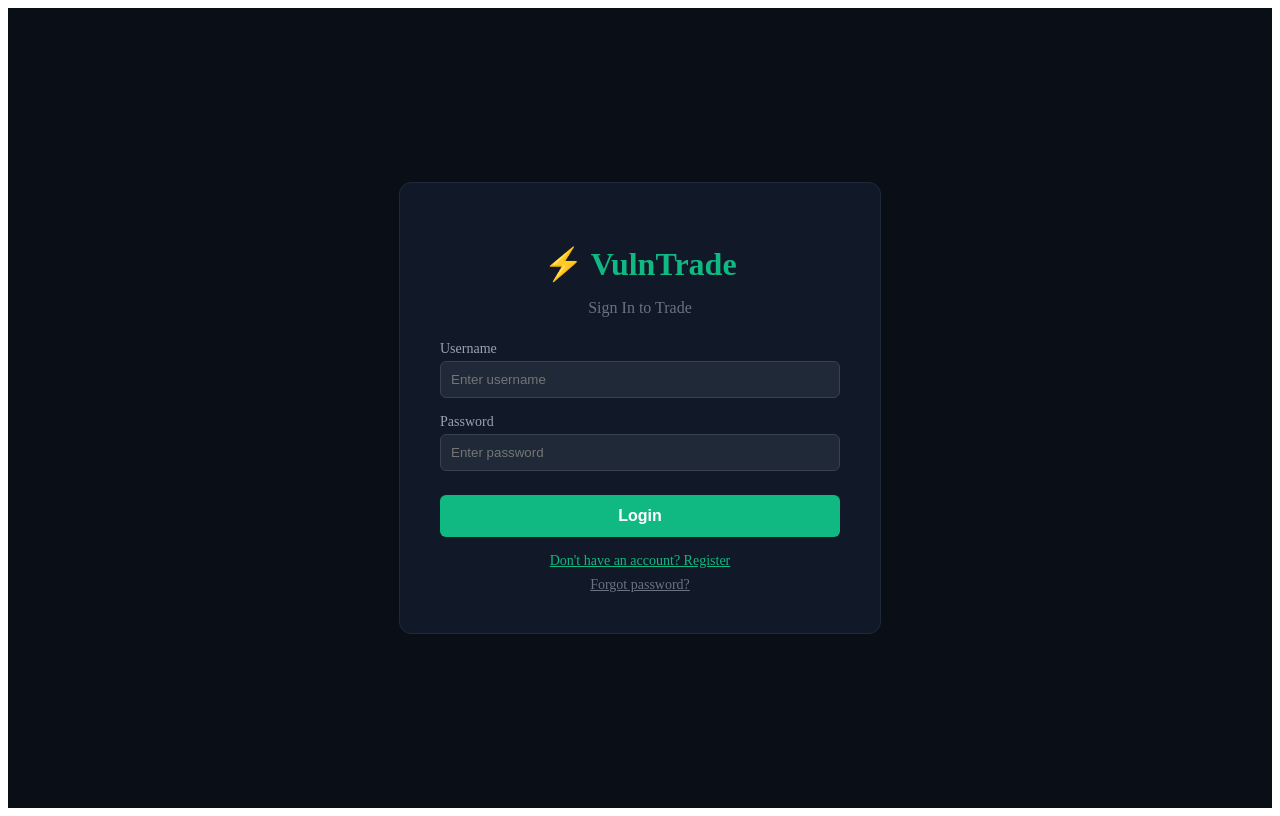
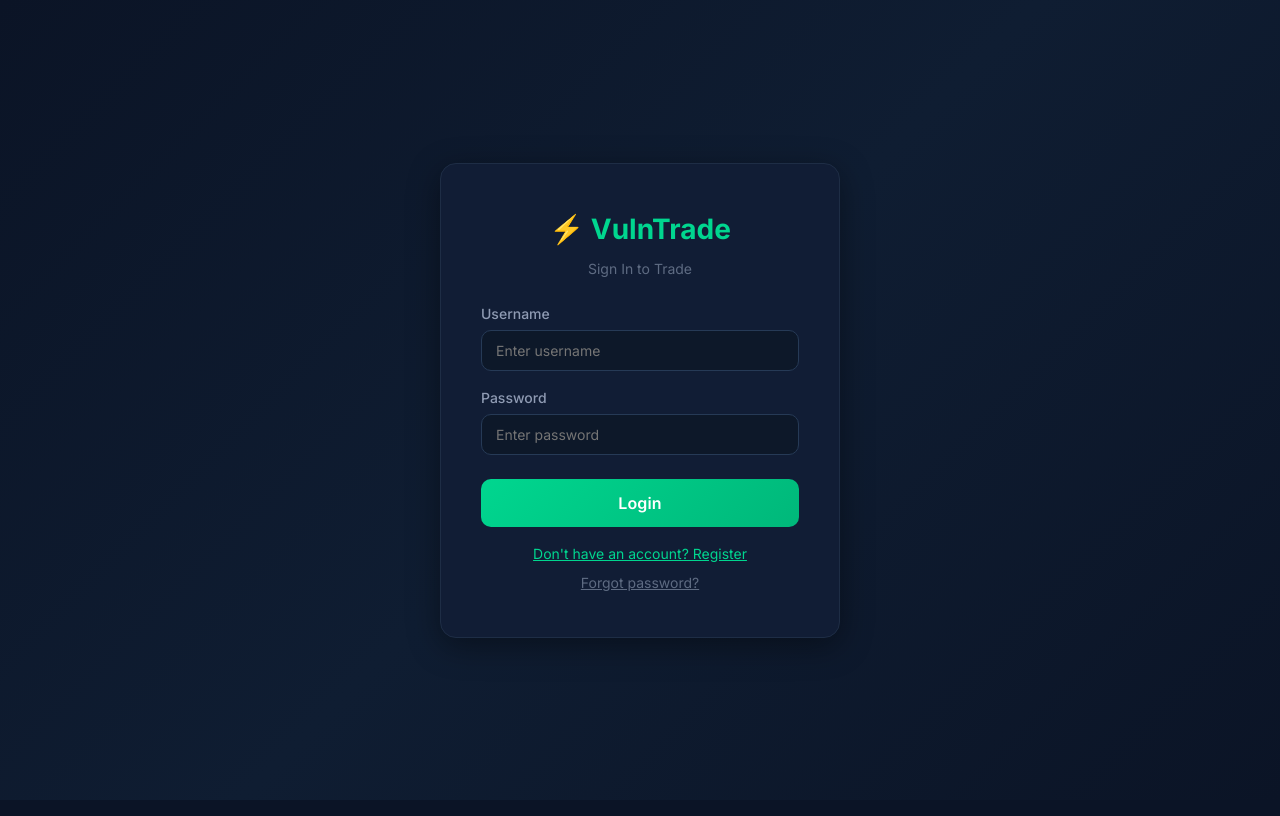
Before and after one commit to 0xj4f/vulntrade, a React (Create React App) app in the folder frontend/: page /login in a window 1280 px wide. Built offline with nearby package versions, Linux system fonts and the light colour scheme.

Commit message:
update shared.js and app.js

```diff
--- a/frontend/public/index.html
+++ b/frontend/public/index.html
@@ -5,6 +5,108 @@
     <meta name="viewport" content="width=device-width, initial-scale=1" />
     <title>VulnTrade - Trading Platform</title>
     <!-- VULN: No CSP meta tag -->
+    <link rel="preconnect" href="https://fonts.googleapis.com" />
+    <link rel="preconnect" href="https://fonts.gstatic.com" crossorigin />
+    <link href="https://fonts.googleapis.com/css2?family=Inter:wght@400;500;600;700&display=swap" rel="stylesheet" />
+    <style>
+      /* ── Global Reset & Theme ─────────────────────────── */
+      *, *::before, *::after {
+        box-sizing: border-box;
+        margin: 0;
+        padding: 0;
+      }
+
+      html {
+        font-size: 14px;
+        -webkit-font-smoothing: antialiased;
+        -moz-osx-font-smoothing: grayscale;
+      }
+
+      body {
+        font-family: 'Inter', -apple-system, BlinkMacSystemFont, 'Segoe UI',
+                     Roboto, Oxygen, Ubuntu, Cantarell, sans-serif;
+        background-color: #0B1426;
+        color: #FFFFFF;
+        line-height: 1.5;
+        overflow-x: hidden;
+      }
+
+      /* ── Scrollbar ────────────────────────────────────── */
+      ::-webkit-scrollbar {
+        width: 6px;
+        height: 6px;
+      }
+      ::-webkit-scrollbar-track {
+        background: #0B1426;
+      }
+      ::-webkit-scrollbar-thumb {
+        background: #263A56;
+        border-radius: 3px;
+      }
+      ::-webkit-scrollbar-thumb:hover {
+        background: #2E4468;
+      }
+
+      /* ── Focus Ring ───────────────────────────────────── */
+      input:focus, select:focus, textarea:focus {
+        border-color: #4F8BFF !important;
+        box-shadow: 0 0 0 3px rgba(79,139,255,0.15) !important;
+        outline: none;
+      }
+
+      /* ── Button Hover ─────────────────────────────────── */
+      button {
+        font-family: inherit;
+      }
+      button:hover:not(:disabled) {
+        transform: translateY(-1px);
+        box-shadow: 0 4px 12px rgba(0,0,0,0.3);
+      }
+      button:active:not(:disabled) {
+        transform: translateY(0);
+      }
+
+      /* ── Links ────────────────────────────────────────── */
+      a {
+        transition: color 0.15s ease, opacity 0.15s ease;
+      }
+      a:hover {
+        opacity: 0.85;
+      }
+
+      /* ── Table Row Hover ──────────────────────────────── */
+      tbody tr {
+        transition: background-color 0.15s ease;
+      }
+      tbody tr:hover {
+        background-color: rgba(79,139,255,0.04);
+      }
+
+      /* ── Selections ───────────────────────────────────── */
+      ::selection {
+        background: rgba(79,139,255,0.3);
+        color: #FFFFFF;
+      }
+
+      /* ── Card Hover (via class) ───────────────────────── */
+      .card-hover:hover {
+        border-color: #263A56 !important;
+        box-shadow: 0 4px 20px rgba(0,0,0,0.25) !important;
+      }
+
+      /* ── Transitions ──────────────────────────────────── */
+      input, select, textarea {
+        font-family: inherit;
+        transition: border-color 0.2s ease, box-shadow 0.2s ease;
+      }
+
+      /* ── Toast Override ───────────────────────────────── */
+      .Toastify__toast-theme--dark {
+        background: #111D35 !important;
+        border: 1px solid #1E2D45 !important;
+        border-radius: 10px !important;
+      }
+    </style>
   </head>
   <body>
     <noscript>You need to enable JavaScript to run this app.</noscript>
--- a/frontend/src/App.js
+++ b/frontend/src/App.js
@@ -44,46 +44,56 @@ function AppContent() {
   }, [isAuthenticated]);
 
   return (
-    <div style={{ minHeight: '100vh', backgroundColor: '#0a0e17', color: '#e1e5ea' }}>
+    <div style={{ minHeight: '100vh', backgroundColor: '#0B1426', color: '#FFFFFF' }}>
       {isAuthenticated && (
         <nav style={{
-          backgroundColor: '#111827',
-          padding: '12px 24px',
+          backgroundColor: '#0E1A2E',
+          padding: '0 24px',
           display: 'flex',
           justifyContent: 'space-between',
           alignItems: 'center',
-          borderBottom: '1px solid #1f2937'
+          borderBottom: '1px solid #1E2D45',
+          height: '56px',
         }}>
-          <div style={{ display: 'flex', gap: '20px', alignItems: 'center' }}>
-            <span style={{ fontSize: '20px', fontWeight: 'bold', color: '#10b981' }}>
+          <div style={{ display: 'flex', gap: '8px', alignItems: 'center' }}>
+            <span style={{ fontSize: '18px', fontWeight: '700', color: '#00D68F', marginRight: '20px', letterSpacing: '-0.02em' }}>
               ⚡ VulnTrade
             </span>
-            <Link to="/dashboard" style={{ color: '#9ca3af', textDecoration: 'none' }}>
+            <Link to="/dashboard" style={{ color: '#8F9BB3', textDecoration: 'none', padding: '6px 14px', borderRadius: '8px', fontSize: '14px', fontWeight: '500', transition: 'all 0.15s ease' }}>
               Dashboard
             </Link>
-            <Link to="/portfolio" style={{ color: '#9ca3af', textDecoration: 'none' }}>
+            <Link to="/portfolio" style={{ color: '#8F9BB3', textDecoration: 'none', padding: '6px 14px', borderRadius: '8px', fontSize: '14px', fontWeight: '500', transition: 'all 0.15s ease' }}>
               Portfolio
             </Link>
-            <Link to="/history" style={{ color: '#9ca3af', textDecoration: 'none' }}>
+            <Link to="/history" style={{ color: '#8F9BB3', textDecoration: 'none', padding: '6px 14px', borderRadius: '8px', fontSize: '14px', fontWeight: '500', transition: 'all 0.15s ease' }}>
               History
             </Link>
-            <Link to="/account" style={{ color: '#9ca3af', textDecoration: 'none' }}>
+            <Link to="/account" style={{ color: '#8F9BB3', textDecoration: 'none', padding: '6px 14px', borderRadius: '8px', fontSize: '14px', fontWeight: '500', transition: 'all 0.15s ease' }}>
               Account
             </Link>
             {/* VULN: Admin link only hidden by client-side check */}
             {isAdmin() && (
-              <Link to="/admin" style={{ color: '#ef4444', textDecoration: 'none' }}>
+              <Link to="/admin" style={{ color: '#FF3D71', textDecoration: 'none', padding: '6px 14px', borderRadius: '8px', fontSize: '14px', fontWeight: '500' }}>
                 Admin
               </Link>
             )}
           </div>
-          <div style={{ display: 'flex', gap: '16px', alignItems: 'center' }}>
-            <span style={{ color: '#6b7280', fontSize: '14px' }}>
-              {user?.username} ({user?.role})
+          <div style={{ display: 'flex', gap: '14px', alignItems: 'center' }}>
+            <div style={{
+              width: '32px', height: '32px', borderRadius: '50%',
+              background: 'linear-gradient(135deg, #4F8BFF, #8B5CF6)',
+              display: 'flex', alignItems: 'center', justifyContent: 'center',
+              fontSize: '13px', fontWeight: '700', color: '#fff',
+            }}>
+              {user?.username?.charAt(0)?.toUpperCase() || '?'}
+            </div>
+            <span style={{ color: '#5E6B82', fontSize: '13px' }}>
+              {user?.username}
             </span>
             <button onClick={logout} style={{
-              background: '#374151', border: 'none', color: '#e5e7eb',
-              padding: '6px 12px', borderRadius: '4px', cursor: 'pointer'
+              background: '#1E2D45', border: '1px solid #263A56', color: '#8F9BB3',
+              padding: '6px 14px', borderRadius: '8px', cursor: 'pointer',
+              fontSize: '13px', fontWeight: '500',
             }}>
               Logout
             </button>
--- a/frontend/src/styles/shared.js
+++ b/frontend/src/styles/shared.js
@@ -1,39 +1,58 @@
 /**
  * Shared style objects used across all pages.
  * Single source of truth for the app's visual language.
+ *
+ * MODERNIZED — deep navy palette, rounded cards, glassmorphism accents.
  */
 
 // ── Colors ──────────────────────────────────────────────
 export const colors = {
-  bgPage: '#0a0e17',
-  bgCard: '#111827',
-  bgInput: '#1f2937',
-  bgStat: '#0f172a',
-  borderDefault: '#1f2937',
-  borderMedium: '#374151',
-  borderDanger: '#7f1d1d',
-  borderWarning: '#92400e',
-  textPrimary: '#e5e7eb',
-  textSecondary: '#9ca3af',
-  textMuted: '#6b7280',
-  textDim: '#4b5563',
-  green: '#10b981',
-  red: '#ef4444',
-  blue: '#3b82f6',
-  amber: '#f59e0b',
-  purple: '#8b5cf6',
-  greenDark: '#064e3b',
-  redDark: '#7f1d1d',
-  purpleDark: '#1e1b4b',
-  purpleLight: '#a5b4fc',
-  amberLight: '#fbbf24',
-  redLight: '#fca5a5',
-  greenLight: '#6ee7b7',
+  // Backgrounds
+  bgPage:       '#0B1426',
+  bgCard:       '#111D35',
+  bgCardHover:  '#152240',
+  bgInput:      '#0D1829',
+  bgStat:       '#0A1628',
+  bgNav:        '#0E1A2E',
+
+  // Borders
+  borderDefault: '#1E2D45',
+  borderMedium:  '#263A56',
+  borderLight:   '#2E4468',
+  borderDanger:  '#5C1D1D',
+  borderWarning: '#6B4106',
+
+  // Text
+  textPrimary:   '#FFFFFF',
+  textSecondary: '#8F9BB3',
+  textMuted:     '#5E6B82',
+  textDim:       '#3D4A5C',
+
+  // Accents
+  green:      '#00D68F',
+  red:        '#FF3D71',
+  blue:       '#4F8BFF',
+  amber:      '#FFAA00',
+  purple:     '#8B5CF6',
+
+  // Accent darks (for backgrounds)
+  greenDark:  '#0A2E1F',
+  redDark:    '#2E0F1A',
+  blueDark:   '#0F1F3D',
+  purpleDark: '#1A1040',
+  amberDark:  '#2E2000',
+
+  // Accent lights (for text on dark accent bg)
+  greenLight:  '#6EEDB8',
+  redLight:    '#FF8FAA',
+  purpleLight: '#B4A5FC',
+  amberLight:  '#FFD166',
+  blueLight:   '#8FB8FF',
 };
 
 // ── Layout ──────────────────────────────────────────────
 export const pageContainer = (maxWidth = '1200px') => ({
-  padding: '24px',
+  padding: '28px 24px',
   maxWidth,
   margin: '0 auto',
 });
@@ -43,50 +62,59 @@ export const authContainer = {
   justifyContent: 'center',
   alignItems: 'center',
   minHeight: '100vh',
-  backgroundColor: colors.bgPage,
+  background: `linear-gradient(135deg, ${colors.bgPage} 0%, #0F1D32 50%, #0B1426 100%)`,
 };
 
-export const authCard = (width = '400px') => ({
+export const authCard = (width = '420px') => ({
   backgroundColor: colors.bgCard,
-  padding: '40px',
-  borderRadius: '12px',
+  padding: '44px 40px',
+  borderRadius: '16px',
   width,
   border: `1px solid ${colors.borderDefault}`,
+  boxShadow: '0 8px 32px rgba(0,0,0,0.4)',
 });
 
 // ── Cards ───────────────────────────────────────────────
 export const cardStyle = {
   backgroundColor: colors.bgCard,
-  padding: '20px',
-  borderRadius: '8px',
+  padding: '24px',
+  borderRadius: '14px',
   marginBottom: '20px',
   border: `1px solid ${colors.borderDefault}`,
+  boxShadow: '0 2px 12px rgba(0,0,0,0.15)',
+  transition: 'border-color 0.2s ease, box-shadow 0.2s ease',
 };
 
 export const cardDanger = {
   ...cardStyle,
   border: `1px solid ${colors.borderDanger}`,
+  boxShadow: `0 2px 12px rgba(92,29,29,0.15)`,
 };
 
 export const cardWarning = {
   ...cardStyle,
   border: `1px solid ${colors.borderWarning}`,
+  boxShadow: `0 2px 12px rgba(107,65,6,0.15)`,
 };
 
 export const statCard = {
-  padding: '16px',
-  background: colors.bgStat,
-  borderRadius: '8px',
+  padding: '20px',
+  background: `linear-gradient(135deg, ${colors.bgStat} 0%, ${colors.bgCard} 100%)`,
+  borderRadius: '12px',
+  border: `1px solid ${colors.borderDefault}`,
 };
 
 // ── Inputs ──────────────────────────────────────────────
 export const inputStyle = {
-  padding: '10px',
+  padding: '11px 14px',
   backgroundColor: colors.bgInput,
   border: `1px solid ${colors.borderMedium}`,
-  borderRadius: '6px',
+  borderRadius: '10px',
   color: colors.textPrimary,
   boxSizing: 'border-box',
+  fontSize: '14px',
+  outline: 'none',
+  transition: 'border-color 0.2s ease, box-shadow 0.2s ease',
 };
 
 export const inputFull = {
@@ -97,45 +125,53 @@ export const inputFull = {
 // ── Buttons ─────────────────────────────────────────────
 const buttonBase = {
   border: 'none',
-  borderRadius: '6px',
+  borderRadius: '10px',
   color: 'white',
   cursor: 'pointer',
-  fontWeight: 'bold',
+  fontWeight: '600',
+  fontSize: '14px',
+  letterSpacing: '0.01em',
+  transition: 'transform 0.15s ease, box-shadow 0.15s ease, opacity 0.15s ease',
 };
 
 export const buttonStyles = {
-  green: { ...buttonBase, backgroundColor: colors.green },
-  red: { ...buttonBase, backgroundColor: colors.red },
-  blue: { ...buttonBase, backgroundColor: colors.blue },
-  amber: { ...buttonBase, backgroundColor: colors.amber, color: colors.bgCard },
-  purple: { ...buttonBase, backgroundColor: colors.purple },
-  gray: { ...buttonBase, backgroundColor: colors.borderMedium, color: colors.textPrimary, fontWeight: 'normal' },
-  darkRed: { ...buttonBase, backgroundColor: colors.redDark, color: colors.redLight, fontWeight: 'normal' },
+  green:   { ...buttonBase, background: `linear-gradient(135deg, ${colors.green}, #00B87A)` },
+  red:     { ...buttonBase, background: `linear-gradient(135deg, ${colors.red}, #E0284F)` },
+  blue:    { ...buttonBase, background: `linear-gradient(135deg, ${colors.blue}, #3A6FE0)` },
+  amber:   { ...buttonBase, background: `linear-gradient(135deg, ${colors.amber}, #E09500)`, color: '#1A1400' },
+  purple:  { ...buttonBase, background: `linear-gradient(135deg, ${colors.purple}, #7044E0)` },
+  gray:    { ...buttonBase, backgroundColor: colors.borderMedium, color: colors.textSecondary, fontWeight: '500' },
+  darkRed: { ...buttonBase, backgroundColor: colors.redDark, color: colors.redLight, fontWeight: '500', border: `1px solid ${colors.borderDanger}` },
 };
 
-export const btnSmall = { padding: '6px 14px', fontSize: '12px' };
-export const btnMedium = { padding: '10px 20px' };
-export const btnLarge = { padding: '12px', width: '100%', fontSize: '16px' };
+export const btnSmall  = { padding: '6px 16px', fontSize: '12px' };
+export const btnMedium = { padding: '10px 22px', fontSize: '14px' };
+export const btnLarge  = { padding: '14px', width: '100%', fontSize: '16px' };
 
 // ── Labels ──────────────────────────────────────────────
 export const labelStyle = {
   color: colors.textMuted,
   fontSize: '12px',
   display: 'block',
-  marginBottom: '4px',
+  marginBottom: '6px',
+  fontWeight: '500',
+  letterSpacing: '0.03em',
+  textTransform: 'uppercase',
 };
 
 export const formLabel = {
   display: 'block',
   color: colors.textSecondary,
-  marginBottom: '4px',
+  marginBottom: '6px',
   fontSize: '14px',
+  fontWeight: '500',
 };
 
 // ── Tables ──────────────────────────────────────────────
 export const tableStyle = {
   width: '100%',
-  borderCollapse: 'collapse',
+  borderCollapse: 'separate',
+  borderSpacing: '0',
 };
 
 export const tableSmall = {
@@ -145,14 +181,22 @@ export const tableSmall = {
 
 export const thStyle = (align = 'left') => ({
   textAlign: align,
-  padding: '8px',
+  padding: '10px 12px',
   color: colors.textMuted,
+  fontSize: '11px',
+  fontWeight: '600',
+  textTransform: 'uppercase',
+  letterSpacing: '0.06em',
 });
 
 export const thStyleSmall = (align = 'left') => ({
   textAlign: align,
-  padding: '6px',
+  padding: '8px 10px',
   color: colors.textMuted,
+  fontSize: '10px',
+  fontWeight: '600',
+  textTransform: 'uppercase',
+  letterSpacing: '0.06em',
 });
 
 export const trBorder = {
@@ -168,17 +212,17 @@ export const trBorderHeavy = {
 };
 
 export const tdStyle = (align = 'left') => ({
-  padding: '8px',
+  padding: '10px 12px',
   textAlign: align,
 });
 
 export const tdStyleSmall = (align = 'left') => ({
-  padding: '6px',
+  padding: '8px 10px',
   textAlign: align,
 });
 
 export const emptyRow = (colSpan) => ({
-  padding: '16px',
+  padding: '24px 16px',
   textAlign: 'center',
   color: colors.textDim,
 });
@@ -187,29 +231,32 @@ export const emptyRow = (colSpan) => ({
 export const errorBanner = {
   backgroundColor: colors.redDark,
   color: colors.redLight,
-  padding: '10px',
-  borderRadius: '6px',
+  padding: '12px 16px',
+  borderRadius: '10px',
   marginBottom: '16px',
   fontSize: '14px',
+  border: `1px solid ${colors.borderDanger}`,
 };
 
 export const successBanner = {
   backgroundColor: colors.greenDark,
   color: colors.greenLight,
-  padding: '10px',
-  borderRadius: '6px',
+  padding: '12px 16px',
+  borderRadius: '10px',
   marginBottom: '16px',
   fontSize: '14px',
+  border: `1px solid rgba(0,214,143,0.2)`,
 };
 
 export const debugBanner = {
   backgroundColor: colors.purpleDark,
   color: colors.purpleLight,
-  padding: '10px',
-  borderRadius: '6px',
+  padding: '12px 16px',
+  borderRadius: '10px',
   marginBottom: '16px',
   fontSize: '12px',
   fontFamily: 'monospace',
+  border: `1px solid rgba(139,92,246,0.2)`,
 };
 
 // ── Modals ──────────────────────────────────────────────
@@ -219,42 +266,52 @@ export const modalOverlay = {
   left: 0,
   right: 0,
   bottom: 0,
-  backgroundColor: 'rgba(0,0,0,0.7)',
+  backgroundColor: 'rgba(5,10,20,0.80)',
+  backdropFilter: 'blur(8px)',
+  WebkitBackdropFilter: 'blur(8px)',
   display: 'flex',
   justifyContent: 'center',
   alignItems: 'center',
   zIndex: 1000,
 };
 
-export const modalContent = (width = '400px') => ({
-  backgroundColor: colors.bgInput,
-  padding: '32px',
-  borderRadius: '12px',
+export const modalContent = (width = '420px') => ({
+  backgroundColor: colors.bgCard,
+  padding: '36px',
+  borderRadius: '16px',
   border: `1px solid ${colors.borderMedium}`,
   width,
   textAlign: 'center',
+  boxShadow: '0 16px 48px rgba(0,0,0,0.5)',
 });
 
 // ── Misc ────────────────────────────────────────────────
 export const preBlock = {
   marginTop: '12px',
-  padding: '12px',
+  padding: '16px',
   backgroundColor: colors.bgStat,
-  borderRadius: '6px',
+  borderRadius: '10px',
   fontSize: '12px',
   overflow: 'auto',
   color: colors.purpleLight,
   maxHeight: '300px',
+  border: `1px solid ${colors.borderDefault}`,
+  fontFamily: "'SF Mono', 'Fira Code', 'Cascadia Code', monospace",
 };
 
 export const sectionHeading = (color = colors.textSecondary) => ({
   color,
   marginBottom: '12px',
+  fontSize: '15px',
+  fontWeight: '600',
 });
 
 export const pageHeading = (color = colors.green) => ({
   color,
-  marginBottom: '24px',
+  marginBottom: '28px',
+  fontSize: '22px',
+  fontWeight: '700',
+  letterSpacing: '-0.01em',
 });
 
 export const hintText = {
@@ -285,7 +342,7 @@ export const gridCols = (cols = '1fr 1fr') => ({
 export const textareaStyle = {
   ...inputStyle,
   width: '100%',
-  fontFamily: 'monospace',
+  fontFamily: "'SF Mono', 'Fira Code', 'Cascadia Code', monospace",
   resize: 'vertical',
 };
 
@@ -293,7 +350,7 @@ export const textareaStyle = {
 export const codeInline = (color = colors.amber) => ({
   color,
   fontSize: '12px',
-  fontFamily: 'monospace',
+  fontFamily: "'SF Mono', 'Fira Code', 'Cascadia Code', monospace",
 });
 
 // ── Select (dropdown) ───────────────────────────────────
@@ -301,17 +358,20 @@ export const selectStyle = {
   background: colors.bgInput,
   color: colors.textPrimary,
   border: `1px solid ${colors.borderMedium}`,
-  padding: '8px',
-  borderRadius: '4px',
+  padding: '10px 14px',
+  borderRadius: '10px',
+  fontSize: '14px',
+  outline: 'none',
+  transition: 'border-color 0.2s ease',
 };
 
 // ── Order-error banner ──────────────────────────────────
 export const orderErrorBanner = {
   marginTop: '12px',
-  padding: '12px 16px',
+  padding: '14px 18px',
   background: colors.redDark,
   border: `1px solid ${colors.red}`,
-  borderRadius: '6px',
+  borderRadius: '10px',
   fontSize: '14px',
   color: colors.redLight,
   display: 'flex',
@@ -322,10 +382,10 @@ export const orderErrorBanner = {
 // ── Order-status banner ─────────────────────────────────
 export const orderStatusBanner = (filled = false) => ({
   marginTop: '12px',
-  padding: '10px 16px',
+  padding: '12px 18px',
   background: filled ? colors.greenDark : colors.bgInput,
   border: `1px solid ${filled ? colors.green : colors.borderMedium}`,
-  borderRadius: '6px',
+  borderRadius: '10px',
   fontSize: '13px',
   color: colors.textPrimary,
 });
```
